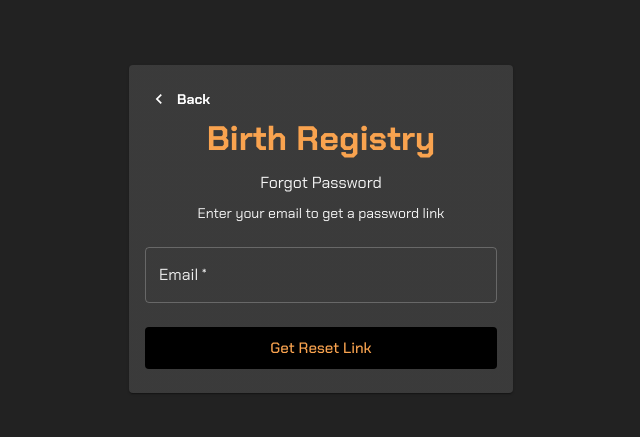
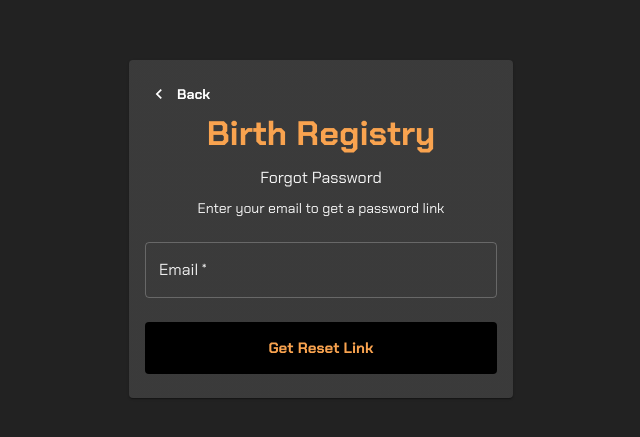
Before and after one commit to stanleyHayes/birthcert-admin-dashboard, a React (Create React App) app: page /auth/forgot-password in a window 1280 px wide. Shown: the part 171-608 px from the top of the page, without its empty margins (319-959 px from the left). Built offline with nearby package versions, Linux system fonts and the light colour scheme.

Commit message:
Change url to production

```diff
--- a/src/components/headers/desktop-header.js
+++ b/src/components/headers/desktop-header.js
@@ -127,6 +127,9 @@ const DesktopHeader = () => {
                                     variant="outlined"
                                     sx={{
                                         borderWidth: 2,
+                                        '&:hover': {
+                                            borderWidth: 2,
+                                        }
                                     }}>
                                     Logout
                                 </Button>
--- a/src/pages/account/change-password-page.js
+++ b/src/pages/account/change-password-page.js
@@ -244,10 +244,10 @@ const ChangePasswordPage = () => {
                                         py: 1.5
                                     }}
                                     size="large"
-                                    startIcon={authLoading && <CircularProgress/>}
+                                    startIcon={authLoading && <CircularProgress color="secondary"/>}
                                     loadingPosition="start"
                                     loading={authLoading}
-                                    loadingIndicator={<CircularProgress/>}
+                                    loadingIndicator={<CircularProgress color="secondary"/>}
                                     onSubmit={handleSubmit}
                                     onClick={handleSubmit}
                                     fullWidth={true}
--- a/src/pages/authentication/forgot-password-page.js
+++ b/src/pages/authentication/forgot-password-page.js
@@ -1,10 +1,23 @@
-import {Box, Button, Card, CardContent, Container, Grid, Stack, TextField, Typography} from "@mui/material";
+import {
+    Box,
+    Button,
+    Card,
+    CardContent,
+    CircularProgress,
+    Container,
+    Grid,
+    Stack,
+    TextField,
+    Typography
+} from "@mui/material";
 import {useState} from "react";
 import {ChevronLeft} from "@mui/icons-material";
 import {useNavigate} from "react-router";
 import validator from "validator";
-import {useDispatch} from "react-redux";
+import {useDispatch, useSelector} from "react-redux";
 import {AUTH_ACTION_CREATORS} from "../../redux/authentication/auth-action-creators";
+import {LoadingButton} from "@mui/lab";
+import {selectAuth} from "../../redux/authentication/auth-reducer";
 
 const ForgotPasswordPage = () => {
 
@@ -13,6 +26,8 @@ const ForgotPasswordPage = () => {
 
     const navigate = useNavigate();
     const dispatch = useDispatch();
+
+    const {authLoading} = useSelector(selectAuth);
 
     const handleSubmit = event => {
         event.preventDefault();
@@ -92,18 +107,33 @@ const ForgotPasswordPage = () => {
                                     />
                                 </Stack>
 
-                                <Button
+                                <LoadingButton
+                                    startIcon={authLoading ? <CircularProgress color="secondary"/> : null}
+                                    loading={authLoading}
+                                    loadingIndicator={<CircularProgress color="secondary"/>}
+                                    loadingPosition="start"
                                     onClick={handleSubmit}
                                     sx={{
+                                        fontWeight: 'bold',
+                                        textTransform: 'capitalize',
                                         backgroundColor: 'primary.main',
                                         color: 'secondary.main',
-                                        textTransform: 'capitalize'
+                                        '&:hover': {
+                                            color: 'secondary.main'
+                                        },
+                                        '&:focus': {
+                                            color: 'secondary.main'
+                                        },
+                                        '&:active': {
+                                            color: 'secondary.main'
+                                        },
+                                        py: 1.5
                                     }}
                                     size="large"
                                     fullWidth={true}
                                     variant="outlined">
                                     Get Reset Link
-                                </Button>
+                                </LoadingButton>
                             </CardContent>
                         </Card>
                     </Grid>
--- a/src/pages/authentication/login-page.js
+++ b/src/pages/authentication/login-page.js
@@ -222,10 +222,10 @@ const LoginPage = () => {
                                     py: 1.5
                                 }}
                                 size="large"
-                                startIcon={authLoading && <CircularProgress/>}
+                                startIcon={authLoading && <CircularProgress color="secondary"/>}
                                 loadingPosition="start"
                                 loading={authLoading}
-                                loadingIndicator={<CircularProgress/>}
+                                loadingIndicator={<CircularProgress color="secondary"/>}
                                 onSubmit={handleSubmit}
                                 onClick={handleSubmit}
                                 fullWidth={true}
--- a/src/redux/authentication/auth-reducer.js
+++ b/src/redux/authentication/auth-reducer.js
@@ -146,8 +146,7 @@ const authReducer = (state = INITIAL_STATE, action) => {
                 ...state,
                 authError: null,
                 authLoading: false,
-                token: action.payload.token,
-                authData: action.payload.data
+                splashLoading: false
             }
 
         case AUTH_ACTION_TYPES.LOGOUT_FAIL:
@@ -155,7 +154,8 @@ const authReducer = (state = INITIAL_STATE, action) => {
                 ...state,
                 authError: action.payload,
                 authLoading: false,
-                authData: null
+                authData: null,
+                splashLoading: false
             }
 
 
@@ -172,7 +172,8 @@ const authReducer = (state = INITIAL_STATE, action) => {
                 authError: null,
                 authLoading: false,
                 token: null,
-                authData: null
+                authData: null,
+                splashLoading: false
             }
 
         case AUTH_ACTION_TYPES.LOGOUT_ALL_FAIL:
@@ -180,7 +181,8 @@ const authReducer = (state = INITIAL_STATE, action) => {
                 ...state,
                 authError: action.payload,
                 authLoading: false,
-                authData: null
+                authData: null,
+                splashLoading: false
             }
 
 
--- a/src/utils/constants/constants.js
+++ b/src/utils/constants/constants.js
@@ -1,6 +1,8 @@
 const BIRTH_REGISTRY_ADMIN_TOKEN_KEY = 'BIRTH_REGISTRY_ADMIN_TOKEN_KEY';
 const BIRTH_REGISTRY_ADMIN_AUTH_KEY = 'BIRTH_REGISTRY_ADMIN_AUTH_KEY';
-const URL_BASE_SERVER = 'http://localhost:8004/api/v1/admin';
+const URL_BASE_SERVER = 'https://birthcert.herokuapp.com/api/v1/admin';
+
+// const URL_BASE_SERVER = 'http://localhost:8004/api/v1/admin';
 
 export const CONSTANTS = {
     BIRTH_REGISTRY_ADMIN_TOKEN_KEY,
```
